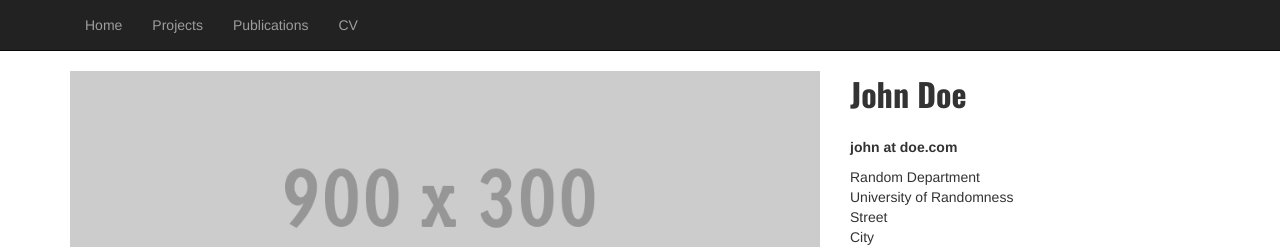
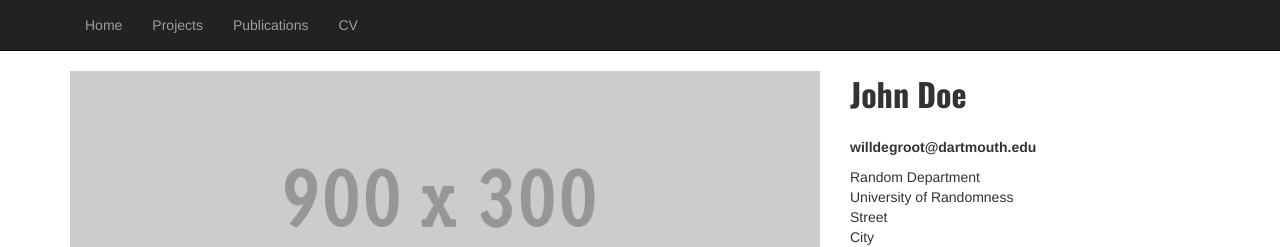
Before and after one commit to willdeg/willdeg.github.io, a plain HTML site: page index.html in a window 1280 px wide. Shown: the top 247 px of the page. Drawn offline with nearby package versions, Linux system fonts and the light colour scheme.

Commit message:
Update index.html

```diff
--- a/index.html
+++ b/index.html
@@ -65,7 +65,7 @@
             <!-- Contact Info on the Sidebar -->
             <div class="col-md-4">
                 <div style="font-family: 'Oswald', sans-serif; font-size: 32px;"><b>John Doe</b></div><br>
-                <p><b>john at doe.com</b><br>
+                <p><b>willdegroot@dartmouth.edu</b><br>
                 <p>Random Department<br>
                 University of Randomness<br>
                 Street<br>
```
